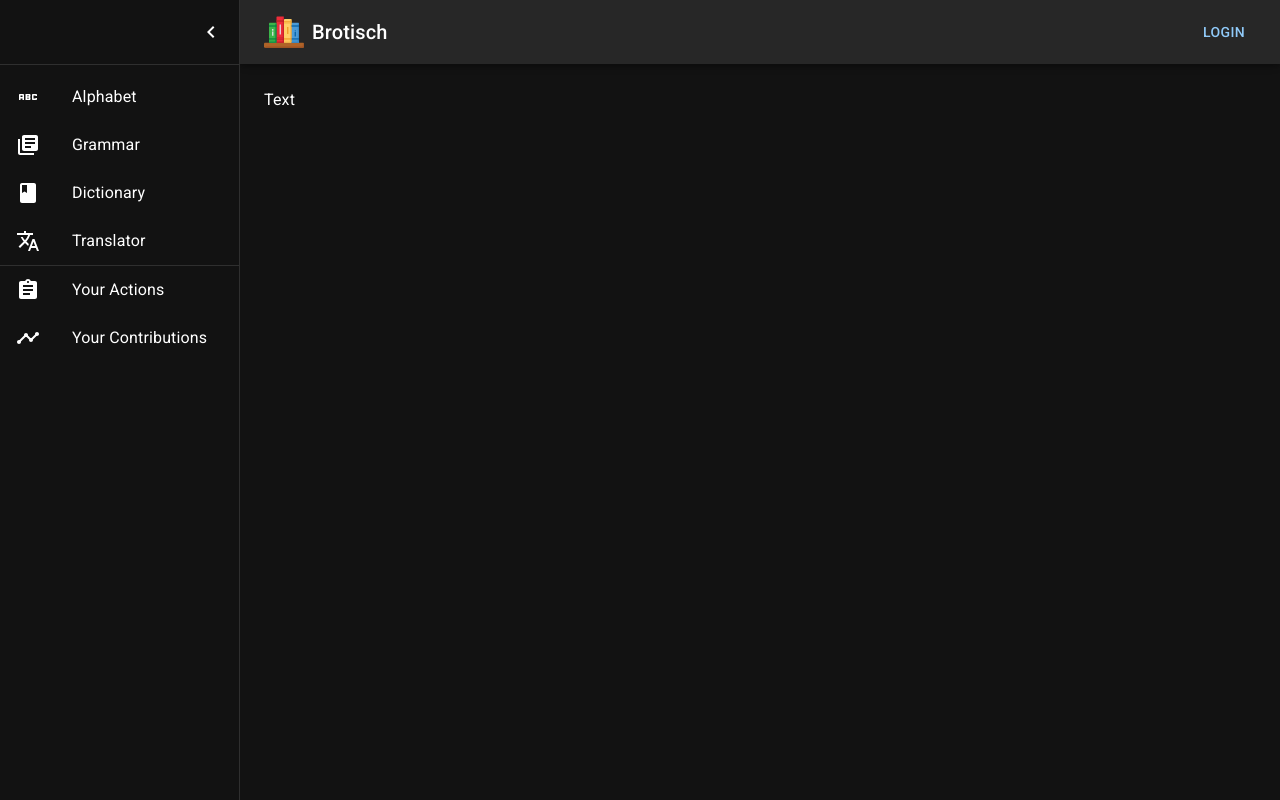
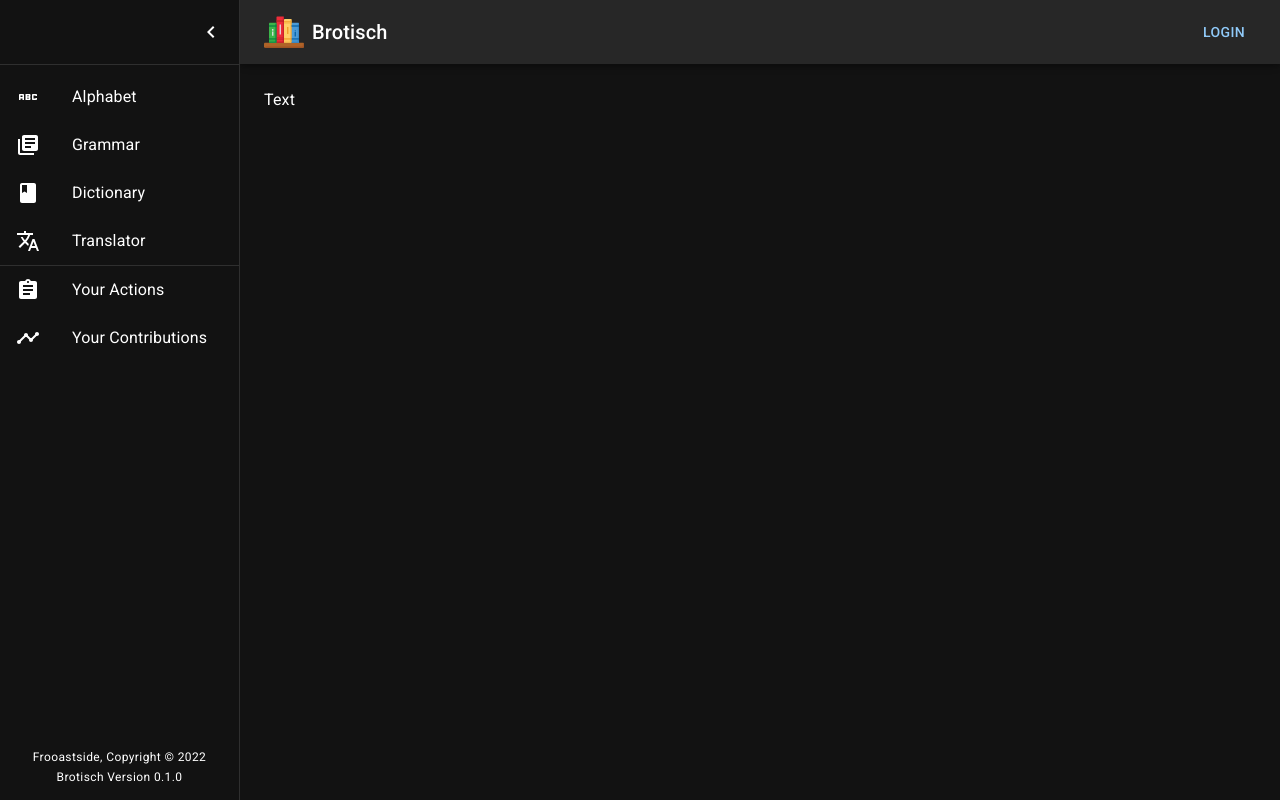
Before and after one commit to Frooastside/Brotisch, a React (Create React App) app in the folder frontend/: page / in a window 1280 px wide. Both pictures are taken after a click on the button "menu". Built offline with nearby package versions, Linux system fonts and the light colour scheme; no server answers.

Commit message:
Copyright

```diff
--- a/frontend/src/components/header/Navigator.js
+++ b/frontend/src/components/header/Navigator.js
@@ -1,8 +1,8 @@
 import {
   Abc as AlphabetIcon, Assignment as ActionsIcon, Book as DictionaryIcon, ChevronLeft as ChevronLeftIcon,
-  ChevronRight as ChevronRightIcon, LibraryBooks as GrammarIcon, Translate as TranslatorIcon, Timeline as ContributionsIcon
+  ChevronRight as ChevronRightIcon, LibraryBooks as GrammarIcon, Timeline as ContributionsIcon, Translate as TranslatorIcon
 } from '@mui/icons-material';
-import { Divider, Drawer, IconButton, List, ListItem, ListItemIcon, ListItemText, styled, useTheme } from '@mui/material';
+import { Divider, Drawer, IconButton, List, ListItem, ListItemIcon, ListItemText, styled, Typography, useTheme } from '@mui/material';
 import { useDispatch, useSelector } from 'react-redux';
 import { toggleDrawer } from '../../redux/interfaceSlice';
 import LinkBehavior from '../LinkBehavior';
@@ -71,6 +71,14 @@ const Navigator = () => {
           <ListItemText primary="Your Contributions" />
         </ListItem>
       </List>
+      <Typography sx={{
+        marginBottom: '1em',
+        marginTop: 'auto',
+        textAlign: 'center'
+      }} variant="caption">
+        Frooastside, Copyright © 2022<br />
+        Brotisch Version 0.1.0
+      </Typography>
     </Drawer>
   );
 };
```
